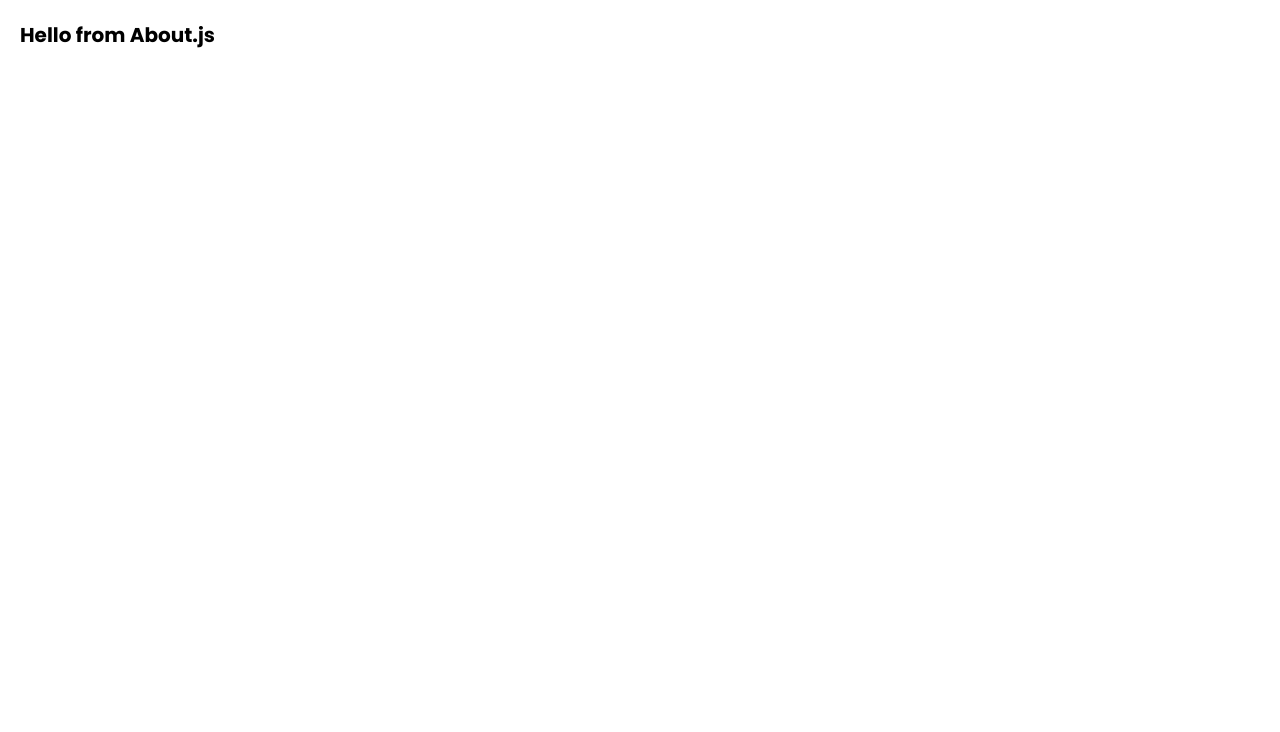
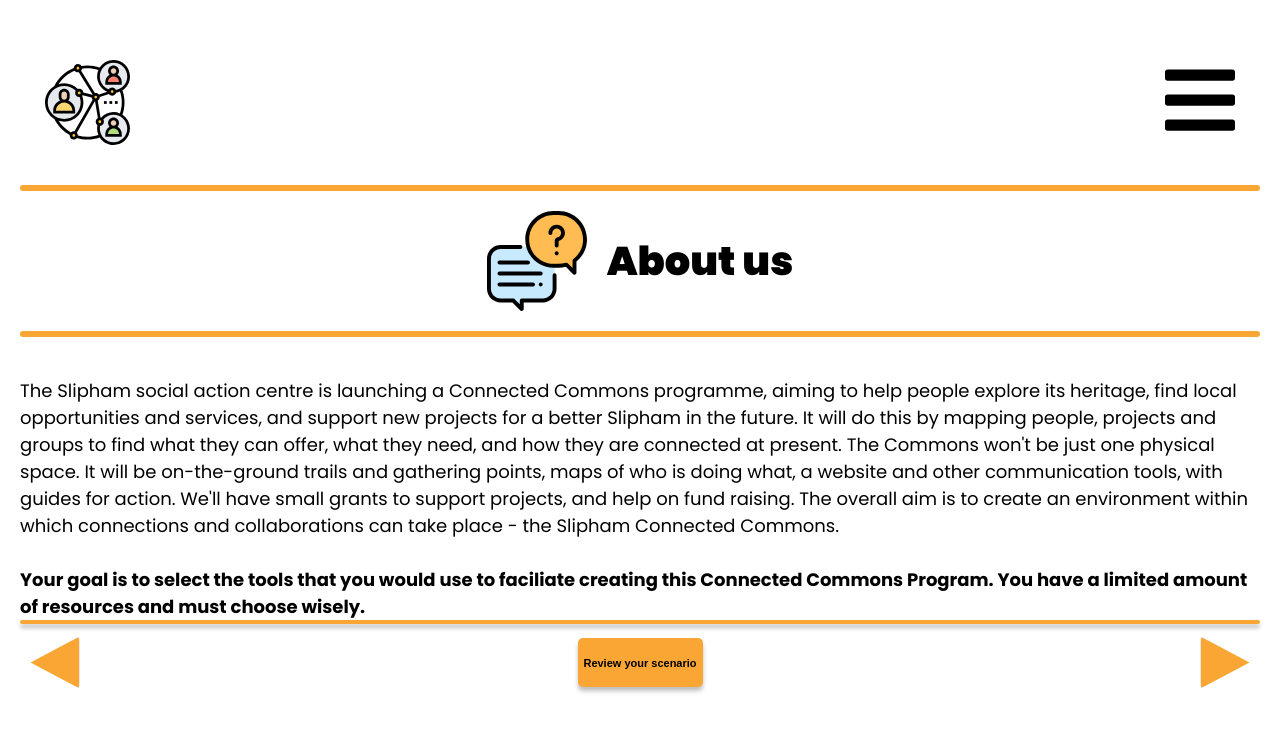
Before and after one commit to founders-programme-2/commons, a React (Create React App) app in the folder client/: page /about in a window 1280 px wide. Shown: the top 732 px of the page. Built offline with nearby package versions, Linux system fonts and the light colour scheme.

Commit message:
view header and footer in about page

```diff
--- a/client/src/Component/Common/Footer/Footer.style.js
+++ b/client/src/Component/Common/Footer/Footer.style.js
@@ -8,14 +8,14 @@ export const Buttons = styled.div`
 `;
 
 export const FooterComponent = styled.div`
-  height: 70%;
-  margin-top: 44rem;
+  /* height: 70%; */
+  /* margin-top: 44rem; */
 `;
 
 export const NextButton = styled.button`
   width: 5.2rem;
   clip-path: polygon(50% 0%, 0% 100%, 100% 100%);
-  background: #ffc729;
+  background: #faa634;
   transform: rotate(270deg);
   font-size: 1rem;
   border: none;
@@ -26,7 +26,7 @@ export const NextButton = styled.button`
 export const PreviousButton = styled.button`
   width: 5.2rem;
   clip-path: polygon(50% 0%, 0% 100%, 100% 100%);
-  background: #ffc729;
+  background: #faa634;
   transform: rotate(90deg);
   font-size: 1rem;
   border: none;
@@ -35,7 +35,7 @@ export const PreviousButton = styled.button`
 `;
 
 export const BackToSecnario = styled.button`
-  background: #ffc729;
+  background: #faa634;
   height: 4.9rem;
   width: 12.5rem;
   border: none;
@@ -49,7 +49,7 @@ export const BackToSecnario = styled.button`
 
 export const Line = styled.div`
   margin-bottom: -40rem;
-  border: 0.2rem solid #ffc729;
+  border: 0.2rem solid #faa634;
   border-radius: 1rem;
   box-shadow: 0px 4px 4px rgba(0, 0, 0, 0.25);
 `;
--- a/client/src/Component/views/About.js
+++ /dev/null
@@ -1,11 +0,0 @@
-import React from 'react';
-
-const About = () => {
-  return (
-    <div>
-      <h1>Hello from About.js</h1>
-    </div>
-  );
-};
-
-export default About;
--- /dev/null
+++ b/client/src/Component/views/About/index.js
@@ -0,0 +1,38 @@
+import React from 'react';
+import Header from '../../Common/Header';
+import Footer from '../../Common/Footer';
+import { ContentAbout } from './index.style';
+import conversation from '../../../assets/conversation.svg';
+
+const About = () => {
+  return (
+    <div>
+      <Header headerImg={conversation} titleText="About us" />
+      <ContentAbout>
+        <p>
+          The Slipham social action centre is launching a Connected Commons
+          programme, aiming to help people explore its heritage, find local
+          opportunities and services, and support new projects for a better
+          Slipham in the future. It will do this by mapping people, projects and
+          groups to find what they can offer, what they need, and how they are
+          connected at present. The Commons won't be just one physical space. It
+          will be on-the-ground trails and gathering points, maps of who is
+          doing what, a website and other communication tools, with guides for
+          action. We'll have small grants to support projects, and help on fund
+          raising. The overall aim is to create an environment within which
+          connections and collaborations can take place - the Slipham Connected
+          Commons.
+        </p>
+        <br/>
+        <p Style="font-weight:bold">
+          Your goal is to select the tools that you would use to faciliate
+          creating this Connected Commons Program. You have a limited amount of
+          resources and must choose wisely.
+        </p>
+      </ContentAbout>
+      <Footer />
+    </div>
+  );
+};
+
+export default About;
--- /dev/null
+++ b/client/src/Component/views/About/index.style.js
@@ -0,0 +1,10 @@
+import styled from 'styled-components';
+
+// eslint-disable-next-line import/prefer-default-export
+export const ContentAbout = styled.div`
+  height: 100%;
+  margin-top: 4rem;
+  font-size: 1.8rem;
+  text-align: left;
+  font-weight: normal;
+`;
```
